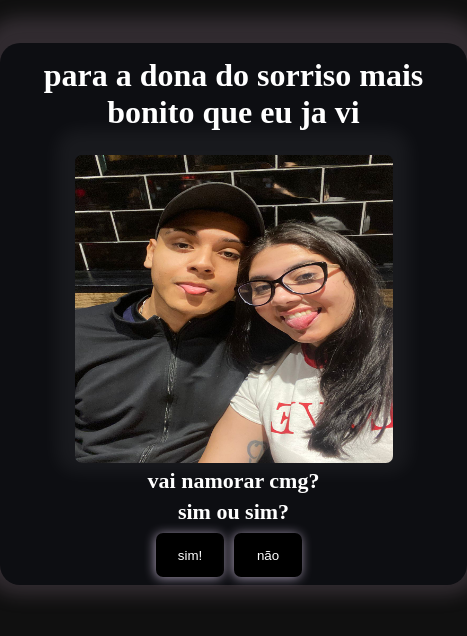
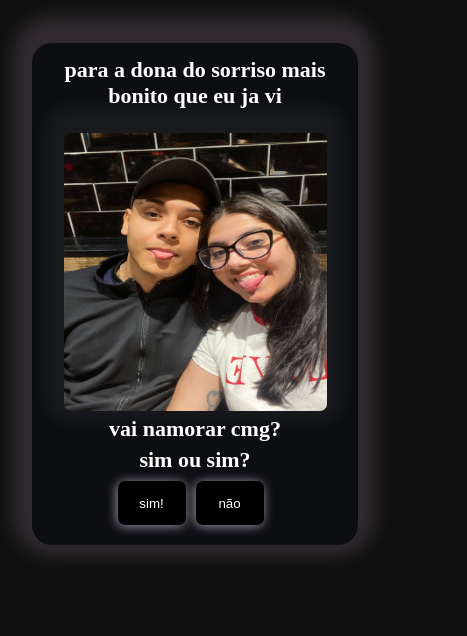
Before and after one commit to GustavoCorrea10/loveProjeto, a plain HTML site: page index.html in a window 390 px wide. Shown: the whole page, 467 px wide, since content can reach past the window. Drawn offline with Linux system fonts and the light colour scheme.

Commit message:
alteração-responsivo

```diff
--- a/styles.css
+++ b/styles.css
@@ -80,3 +80,29 @@ h5{
     margin-top: 5px;
     color: #ffffff;
 }
+
+@media screen and (max-width: 470px){
+
+h1{
+    margin-top: -36px;
+    font-size: 22px;
+    color: #ffffff
+}
+
+.painel{
+    width: 326px;
+    height: 502px;
+}
+
+img{
+    width: 263px;
+    height: 278px;
+    display: flex;
+    justify-content: center;
+    align-items: center;
+    margin: auto;
+    margin-top: 24px;
+    border-radius: 7px;
+    box-shadow: -1px -8px 18px 18px #ffffff0d;
+}
+}
```
